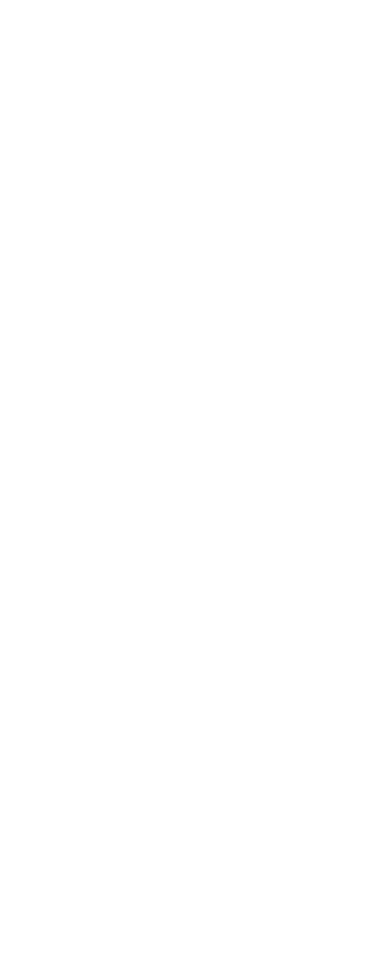
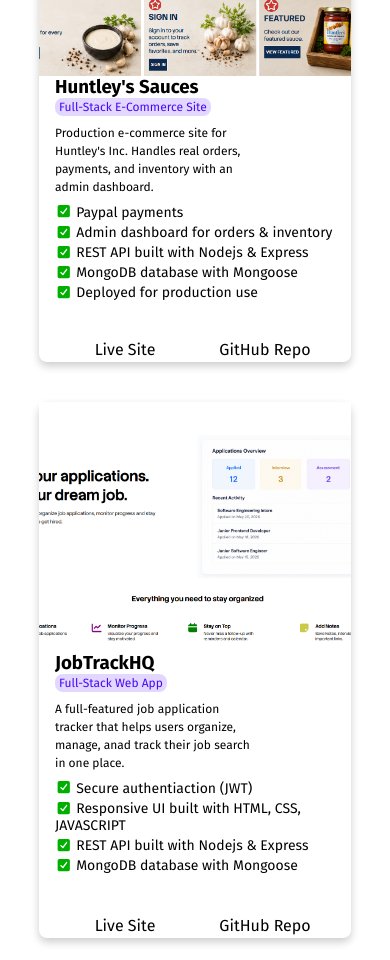
Before and after one commit to AllenCodess/portfolio-website, a React (Vite) app: page / in a window 390 px wide. Shown: the part 2180-3140 px from the top of the page. Before the commit the page ends 1899 px from the top, so only its background shows below. Built offline with nearby package versions, Linux system fonts and the light colour scheme.

Commit message:
projects section and mobile response

```diff
--- a/src/App.jsx
+++ b/src/App.jsx
@@ -2,6 +2,7 @@
 import NavBar from "./componenets/NavBar";
 import Hero from "./componenets/Hero";
 import About from "./componenets/About";
+import Projects from "./componenets/Projects";
 
 function App() {
   return (
@@ -9,6 +10,7 @@
       <NavBar />
       <Hero />
       <About />
+      <Projects />
     </>
   );
 }
--- /dev/null
+++ b/src/componenets/Projects.jsx
@@ -0,0 +1,120 @@
+import { FontAwesomeIcon } from "@fortawesome/react-fontawesome";
+import { faSquareCheck } from "@fortawesome/free-solid-svg-icons";
+
+const Projects = () => {
+  return (
+    <>
+      <div className="projects-container container">
+        <div className="projects-intro">
+          <h4 className="pre-project-header purple">FEATURED PROJECTS</h4>
+          <h2 className="projects-header">My Work</h2>
+        </div>
+        <div className="projects-grid">
+          <div className="project">
+            <img
+              className="project-img"
+              src="../src/assets/huntleys.png"
+              alt="huntleys project photo"
+            />
+            <div className="project-container">
+              <h3 className="project-title">Huntley's Sauces</h3>
+              <p className="project-type">Full-Stack E-Commerce Site</p>
+              <p className="project-description">
+                Production e-commerce site for Huntley's Inc. Handles real orders, payments, and
+                inventory with an admin dashboard.
+              </p>
+              <ul className="project-list">
+                <li className="project-list-item">
+                  <FontAwesomeIcon icon={faSquareCheck} className="green" /> Paypal payments
+                </li>
+                <li className="project-list-item">
+                  <FontAwesomeIcon icon={faSquareCheck} className="green" /> Admin dashboard for
+                  orders & inventory
+                </li>
+                <li className="project-list-item">
+                  <FontAwesomeIcon icon={faSquareCheck} className="green" /> REST API built with
+                  Nodejs & Express
+                </li>
+                <li className="project-list-item">
+                  <FontAwesomeIcon icon={faSquareCheck} className="green" /> MongoDB database with
+                  Mongoose
+                </li>
+                <li className="project-list-item">
+                  <FontAwesomeIcon icon={faSquareCheck} className="green" /> Deployed for production
+                  use
+                </li>
+              </ul>
+              <div className="btn-container">
+                <button className="project-btn">
+                  <a href="https://huntleysauce.com/" target="_blank" className="project-btn-link">
+                    Live Site
+                  </a>
+                </button>
+                <button className="project-btn">
+                  <a
+                    target="_blank"
+                    href="https://github.com/AllenCodess/huntleys-website"
+                    className="project-btn-link"
+                  >
+                    GitHub Repo
+                  </a>
+                </button>
+              </div>
+            </div>
+          </div>
+          <div className="project">
+            <img
+              className="project-img"
+              src="../src/assets/jobtrack.png"
+              alt="huntleys project photo"
+            />
+            <div className="project-container">
+              <h3 className="project-title">JobTrackHQ</h3>
+              <p className="project-type">Full-Stack Web App</p>
+              <p className="project-description">
+                A full-featured job application tracker that helps users organize, manage, anad
+                track their job search in one place.
+              </p>
+              <ul className="project-list">
+                <li className="project-list-item">
+                  <FontAwesomeIcon icon={faSquareCheck} className="green" /> Secure authentiaction
+                  (JWT)
+                </li>
+                <li className="project-list-item">
+                  <FontAwesomeIcon icon={faSquareCheck} className="green" /> Responsive UI built
+                  with HTML, CSS, JAVASCRIPT{" "}
+                </li>
+                <li className="project-list-item">
+                  <FontAwesomeIcon icon={faSquareCheck} className="green" /> REST API built with
+                  Nodejs & Express
+                </li>
+                <li className="project-list-item">
+                  <FontAwesomeIcon icon={faSquareCheck} className="green" /> MongoDB database with
+                  Mongoose
+                </li>
+              </ul>
+              <div className="btn-container">
+                <button className="project-btn">
+                  <a href="https://jobtrackhq.com/" target="_blank" className="project-btn-link">
+                    Live Site
+                  </a>
+                </button>
+                <button className="project-btn">
+                  <a
+                    target="_blank"
+                    href="https://github.com/AllenCodess/job-tracker/tree/main"
+                    className="project-btn-link"
+                  >
+                    GitHub Repo
+                  </a>
+                </button>
+              </div>
+            </div>
+          </div>
+        </div>
+      </div>
+    </>
+  );
+};
+
+export default Projects;
--- a/src/index.css
+++ b/src/index.css
@@ -102,6 +102,7 @@
   display: flex;
   margin-top: 2rem;
   row-gap: 1rem;
+  margin-bottom: 3rem;
 }
 
 .about-list-item {
@@ -121,6 +122,97 @@
 
 .icons {
   font-size: 25px;
+}
+
+/* projects section */
+
+.projects-header {
+  font-size: 28px;
+  margin-bottom: 2rem;
+}
+
+.project {
+  box-shadow: 0 4px 8px 0 rgba(0, 0, 0, 0.2);
+  border-radius: 8px;
+  width: 80%;
+  margin: 0 auto;
+  display: flex;
+  flex-direction: column;
+}
+
+.projects-grid {
+  display: grid;
+  grid-template-columns: repeat(2, 1fr);
+  grid-auto-rows: 1fr;
+
+  width: 100%;
+}
+
+.project-img {
+  width: 100%;
+  height: 250px;
+  object-fit: cover;
+  object-position: center top;
+}
+
+.projects-container {
+  font-family: "Fira Sans", sans-serif;
+}
+
+.project-type {
+  width: fit-content;
+  color: #4808f7;
+  background-color: #e2d7ff;
+  border-radius: 8px;
+  padding: 2px 4px;
+  font-size: 12px;
+}
+
+.project-description {
+  margin: 0.5rem 0;
+  font-size: 12px;
+  width: 50%;
+  line-height: 18px;
+}
+
+.project-container {
+  padding: 0 1rem;
+  display: flex;
+  flex-direction: column;
+  flex: 1;
+}
+
+.project-list {
+  list-style: none;
+  margin-bottom: 2rem;
+}
+
+.project-list-item {
+  font-size: 14px;
+  margin-bottom: 0.2rem;
+}
+
+.project-btn {
+  background-color: white;
+  border: none;
+  padding: 3px;
+  width: 100%;
+}
+
+.project-btn-link {
+  text-decoration: none;
+  font-family: "Fira Sans", sans-serif;
+  color: black;
+  font-size: 16px;
+}
+
+.green {
+  color: #00af00;
+}
+
+.btn-container {
+  display: flex;
+  margin-top: auto;
 }
 
 /* Mobile response */
@@ -193,4 +285,16 @@
   .about-list-item {
     margin: 0.5rem 0;
   }
+
+  .projects-grid {
+    grid-template-columns: 1fr;
+    row-gap: 40px;
+  }
+
+  .projects-intro {
+    margin-left: 2rem;
+  }
+  .project-description {
+    width: 70%;
+  }
 }
```
Also changed, not shown: src/assets/huntleys.png (added), src/assets/jobtrack.png (added).
